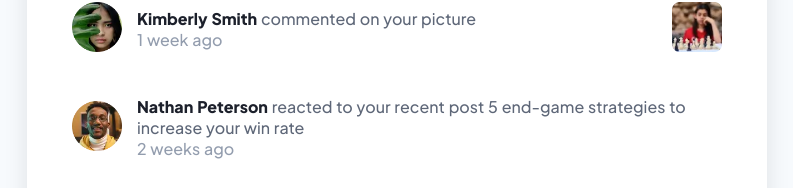
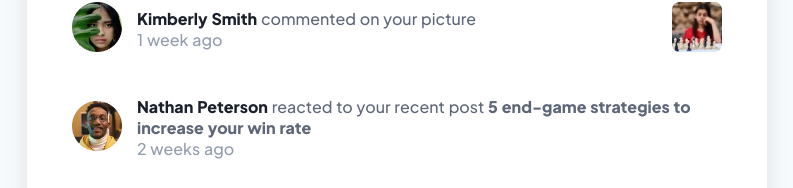
Before and after one commit to eriik0110/Notifications-page, a plain HTML site: page index.html in a window 1280 px wide. Shown: the part 665-853 px from the top of the page, without its empty margins (243-1036 px from the left). Drawn offline with Linux system fonts and the light colour scheme.

Commit message:
Update index.html

```diff
--- a/index.html
+++ b/index.html
@@ -134,7 +134,7 @@
               <p class="notifi">
                 <a href="#" class="name">Nathan Peterson</a> reacted to your
                 recent post
-                <a href="#" class="post"></a>
+                <a href="#" class="post">
                   5 end-game strategies to increase your win rate</a
                 >
               </p>
```
